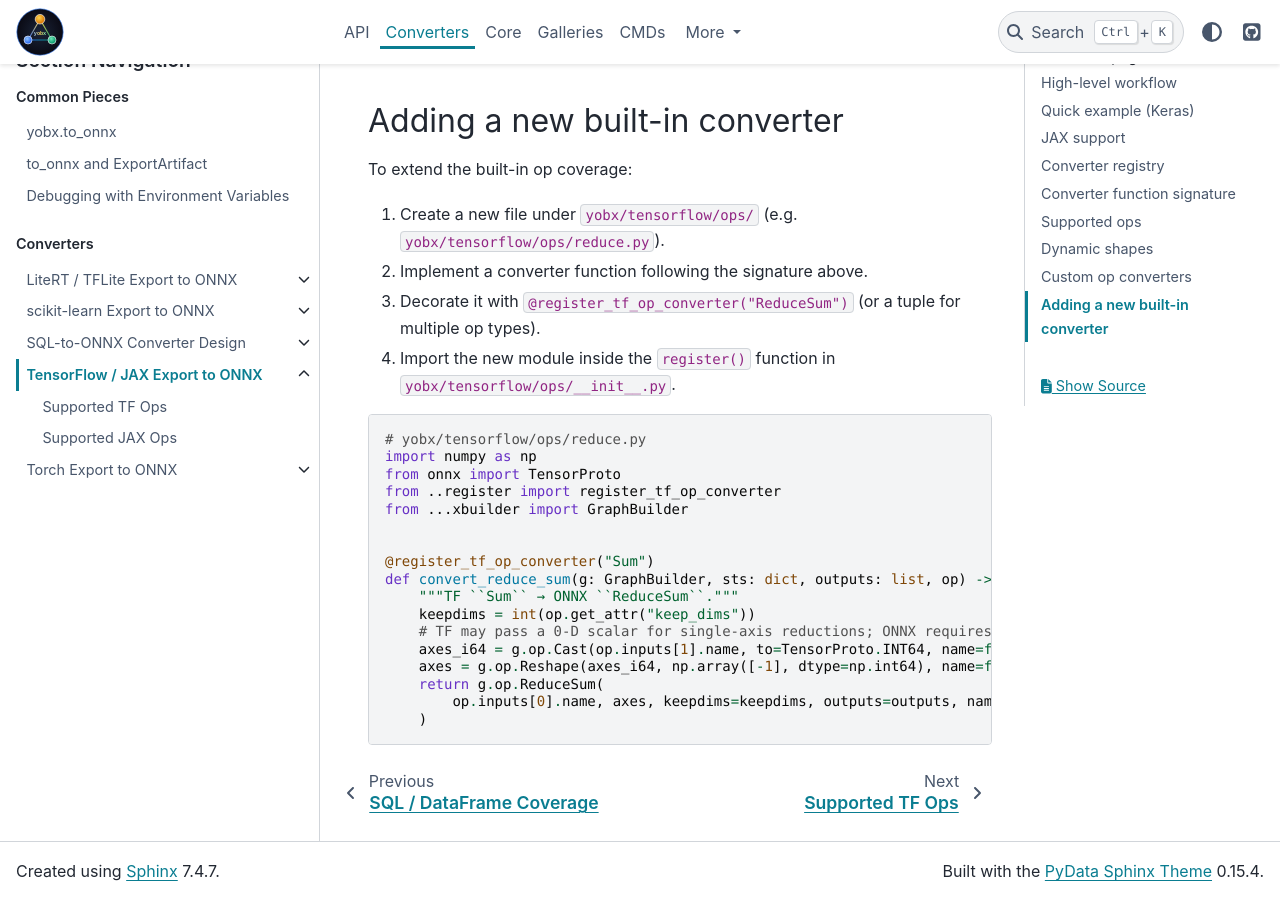
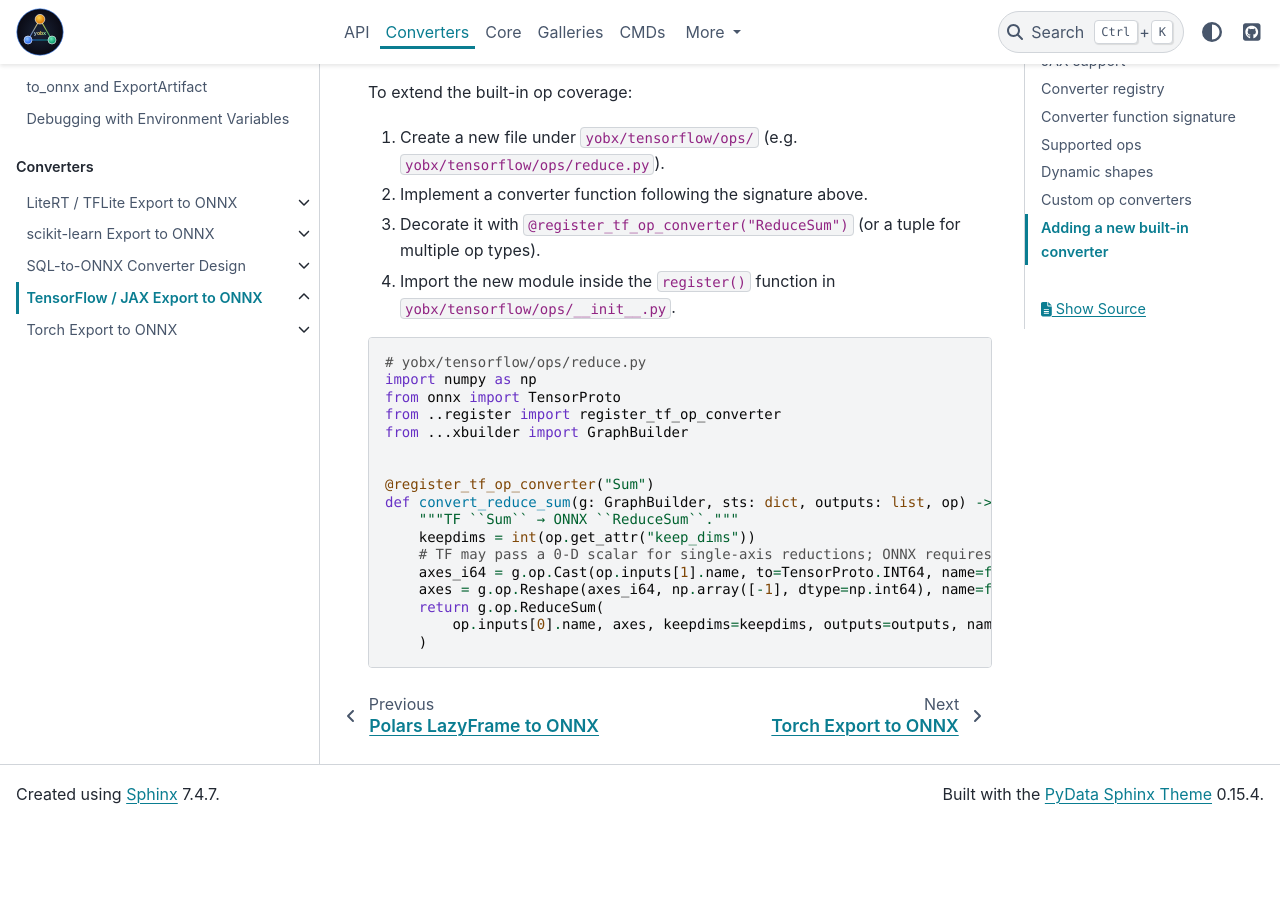
Before and after one commit to xadupre/yet-another-onnx-builder, a Sphinx documentation site: the page built from docs/design/tensorflow/index.rst, in a window 1280 px wide and 900 px high, scrolled down 4862 px. Built offline with Sphinx 7.4.7 and the PyData theme 0.15.4, drawn with Linux system fonts in a browser that asks for light colours; formulas are drawn with MathJax 3; pages that are not in the unit, such as notebooks, are missing from menus; cross-references to code outside the pages are shown as plain code; after the commit the page ends 5685 px from its top, so only the background shows below that; some of the changed text lies outside the part shown.

Commit message:
docs: move all auto-generated coverage pages into docs/coverage/
Agent-Logs-Url: https://github.com/xadupre/yet-another-onnx-builder/sessions/2156f808-989c-44a0-8983-18002827cc25

Co-authored-by: xadupre <22452781+xadupre@users.noreply.github.com>

```diff
--- a/docs/design/litert/index.rst
+++ b/docs/design/litert/index.rst
@@ -6,8 +6,6 @@ LiteRT / TFLite Export to ONNX
 
 .. toctree::
    :maxdepth: 1
-
-   supported_ops
 
 :func:`yobx.litert.to_onnx` converts a :epkg:`TFLite`/:epkg:`LiteRT`
 ``.tflite`` model into an :class:`onnx.ModelProto`.  The implementation is
--- a/docs/design/sklearn/index.rst
+++ b/docs/design/sklearn/index.rst
@@ -9,7 +9,6 @@ scikit-learn Export to ONNX
    expected_api
    sklearn_converter
    sklearn_like_converter
-   supported_converters
    custom_converter
    contrib_ops
    dataframe_pipeline
--- a/docs/design/sql/index.rst
+++ b/docs/design/sql/index.rst
@@ -13,4 +13,3 @@ SQL-to-ONNX Converter Design
     sql
     dataframe
     polars
-    coverage
--- a/docs/design/tensorflow/index.rst
+++ b/docs/design/tensorflow/index.rst
@@ -6,9 +6,6 @@ TensorFlow / JAX Export to ONNX
 
 .. toctree::
    :maxdepth: 1
-
-   supported_ops
-   supported_jax_ops
 
 :func:`yobx.tensorflow.to_onnx` converts a :epkg:`TensorFlow`/:epkg:`Keras`
 model — or a :epkg:`JAX` function — into an :class:`onnx.ModelProto`.  The implementation is a
--- a/docs/design/torch/index.rst
+++ b/docs/design/torch/index.rst
@@ -20,9 +20,6 @@ on basic examples.
    patches
    patches_list
    input_observer
-   supported_aten_functions
-   case_coverage
-   coverage/op_coverage
 
 .. note::
     :func:`yobx.torch.interpreter.to_onnx` is **not** :func:`torch.onnx.export`.
```
